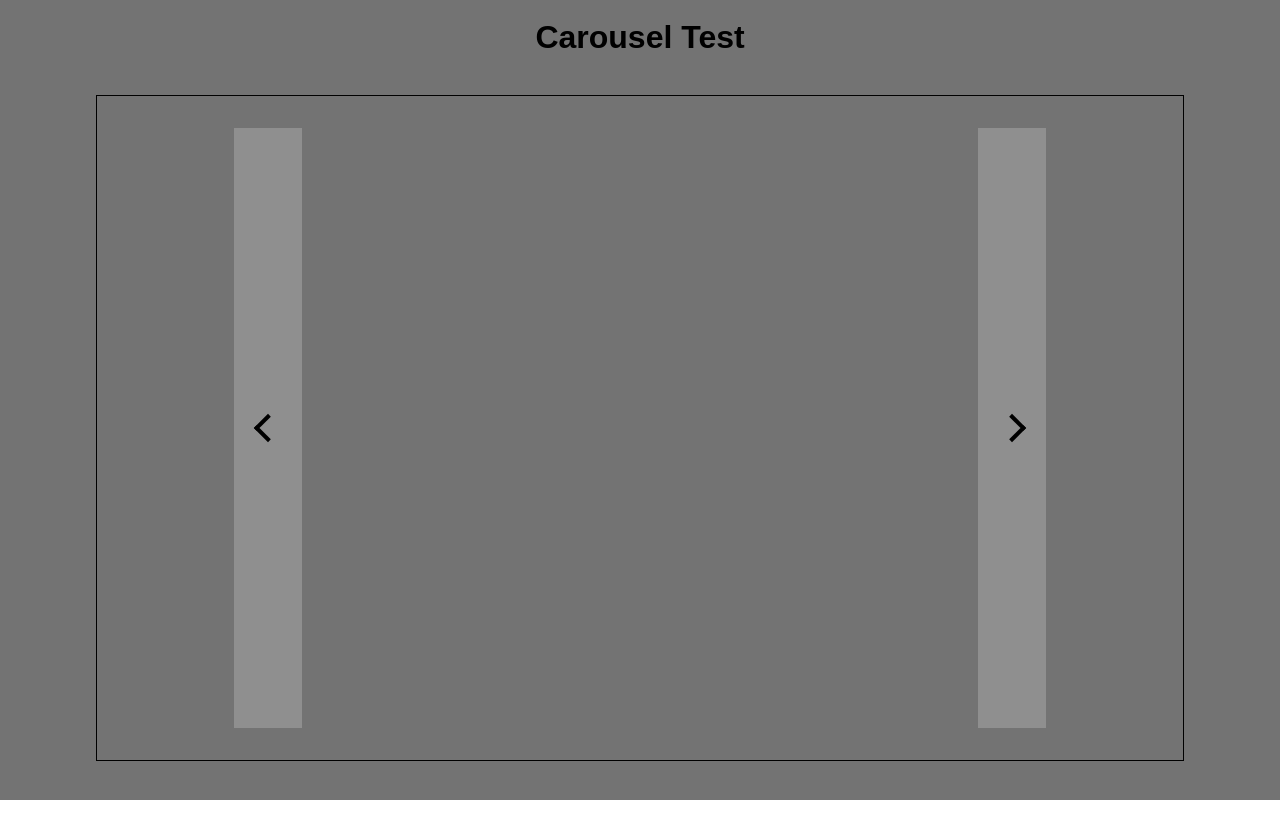
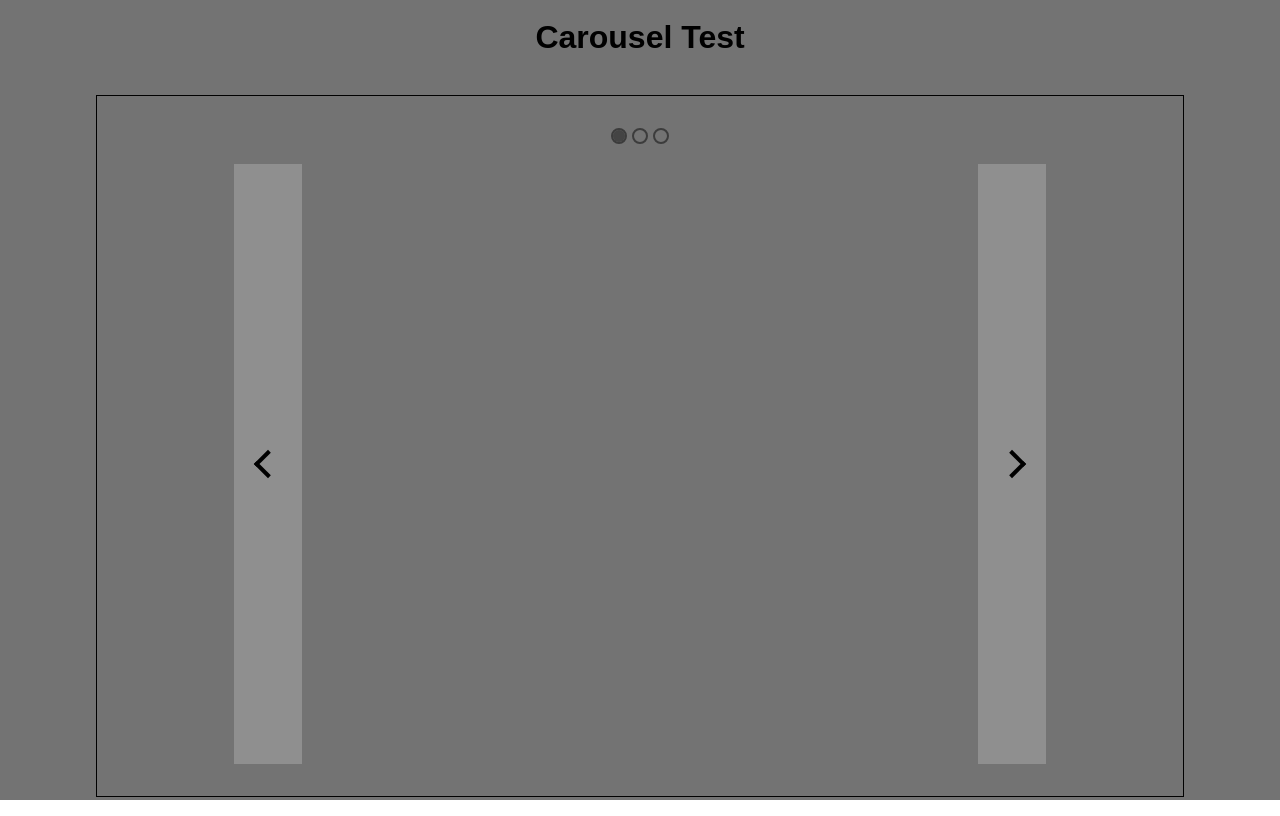
Before and after one commit to Mastrojanni/react-test-carousel, a React (Create React App) app: page / in a window 1280 px wide. Built offline with nearby package versions, Linux system fonts and the light colour scheme.

Commit message:
Add Carousel navBullets

```diff
--- a/src/components/Carousel/Carousel.jsx
+++ b/src/components/Carousel/Carousel.jsx
@@ -33,11 +33,36 @@ const Carousel = ({
     return (
         <div className='carousel__container'>
 
+            <div className="carousel__header">
+
+                <div className="nav-bullet__container">
+
+                    {panelsContent.map((panel, index) => {
+                        const suppClass = (panelIndex === index) ? ' active' : '';
+
+                        return (
+                            <div
+                                key={'carousel_bullet_' + index}
+                                className={'bullet' + suppClass}
+                            />
+                        );
+                    })}
+
+                </div>
+
+            </div>
+
+            <div className="carousel__main">
+
                 <ButtonArrow faceTo='left' onClick={onPrevArrowClick} />
 
                 {panelsContent.map((panel, index)=>{
                     return (
-                    <Panel key={index} active={panelIndex === index} title={panel.title}>
+                        <Panel
+                            key={'carousel_panel_' + index}
+                            isActive={panelIndex === index}
+                            title={panel.title}
+                        >
                             {panel.text}
                         </Panel>
                     );
@@ -46,6 +71,8 @@ const Carousel = ({
                 <ButtonArrow face='right' onClick={onNextArrowClick} />
 
             </div>
+
+        </div>
     );
 };
 
--- a/src/components/Carousel/Carousel.scss
+++ b/src/components/Carousel/Carousel.scss
@@ -3,5 +3,52 @@
     width: 100%;
 
     display: flex;
-    flex-direction: row;
+    flex-direction: column;
+
+    .carousel__header, .carousel__main {
+
+        width: 100%;
+
+        display: flex;
+        flex-direction: row;
+    }
+
+    .carousel__header {
+
+        margin: 0 0 20px;
+
+        align-items: center;
+        justify-content: center;
+    }
+
+    .nav-bullet__container {
+
+        display: flex;
+        align-items: center;
+        justify-content: center;
+
+        gap: 5px;
+
+        flex-direction: row;
+
+        .bullet {
+
+            width: 16px;
+            height: 16px;
+
+            background: none;
+
+            border: 2px solid rgb(60, 60, 60);
+            border-radius: 999px;
+
+            &.active {
+
+                // box-shadow:
+                //     inset 2px 2px 5px 0 rgba(0, 0, 0, 0.2),
+                //     inset -2px -2px 5px 0 rgba(255, 255, 255, 0.5);
+
+                box-shadow: inset 0 0 20px rgb(60, 60, 60);
+            }
+        }
+    }
 }
--- a/src/components/Carousel/Panel/Panel.jsx
+++ b/src/components/Carousel/Panel/Panel.jsx
@@ -1,12 +1,12 @@
 import './Panel.scss';
 
 const Panel = ({
-        active,
+        isActive,
         title,
         children
     }) => {
 
-    let suppClass = active ? ' active' : '';
+    let suppClass = isActive ? ' active' : '';
 
     return (
         <div className={'panel__container' + suppClass}>
--- a/src/components/UI/ButtonArrow/ButtonArrow.jsx
+++ b/src/components/UI/ButtonArrow/ButtonArrow.jsx
@@ -7,23 +7,25 @@ const ButtonArrow = ({
         disabled,
     }) => {
 
-    let arrowClassName = 'arrow__content ';
-    let suppClass = 'face--right';
+    let arrowClassName = 'arrow__content';
+    let suppClass = ' face--right';
 
     const arrowOnClickHandler = () => {
         onClick();
     };
 
     if (faceTo === 'left') {
-        suppClass = 'face--left';
+        suppClass = ' face--left';
     }
 
     arrowClassName += suppClass;
 
     if (disabled || !onClick) {
-
         return (
-            <button className='button-arrow__container' disabled={disabled}>
+            <button
+                className={'button-arrow__container' + suppClass}
+                disabled={disabled}
+            >
                 <div className='arrow__container'>
                     <div className={arrowClassName} />
                 </div>
@@ -33,7 +35,7 @@ const ButtonArrow = ({
 
     return (
         <button
-            className='button-arrow__container pointer--active'
+            className={'button-arrow__container pointer--active' + suppClass}
             onClick={arrowOnClickHandler}
             disabled={disabled}
         >
--- a/src/components/UI/ButtonArrow/ButtonArrow.scss
+++ b/src/components/UI/ButtonArrow/ButtonArrow.scss
@@ -10,7 +10,7 @@
 
     font-size: 16px;
 
-    display: inline;
+    display: inline-block;
 
     &.pointer--active {
 
@@ -25,19 +25,23 @@
             outline: 1px solid #000;
         }
 
-        &:active {
+        &.face--right:active, &.face--left:active {
 
             background: rgba(255, 255, 255, 0.1);
 
             transform: scale(0.98);
+
+            box-shadow:
+                inset 2px 2px 5px 0 rgba(0, 0, 0, 0.2),
+                inset -2px -2px 5px 0 rgba(255, 255, 255, 0.5);
         }
+        &.face--left:active { }
     }
 
     &:disabled {
 
         cursor: not-allowed;
     }
-
 
     .arrow__container {
 
```
Lines whose indentation alone changed are shown as unchanged.
